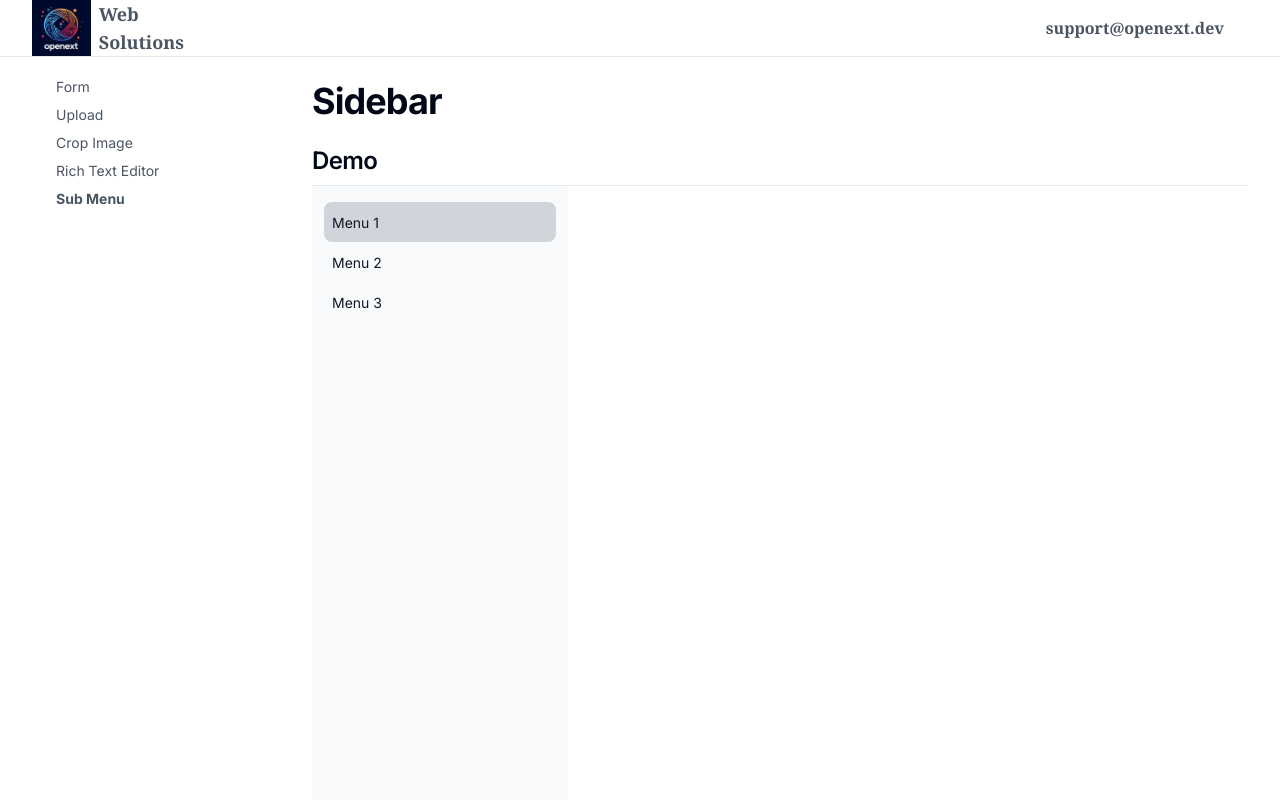
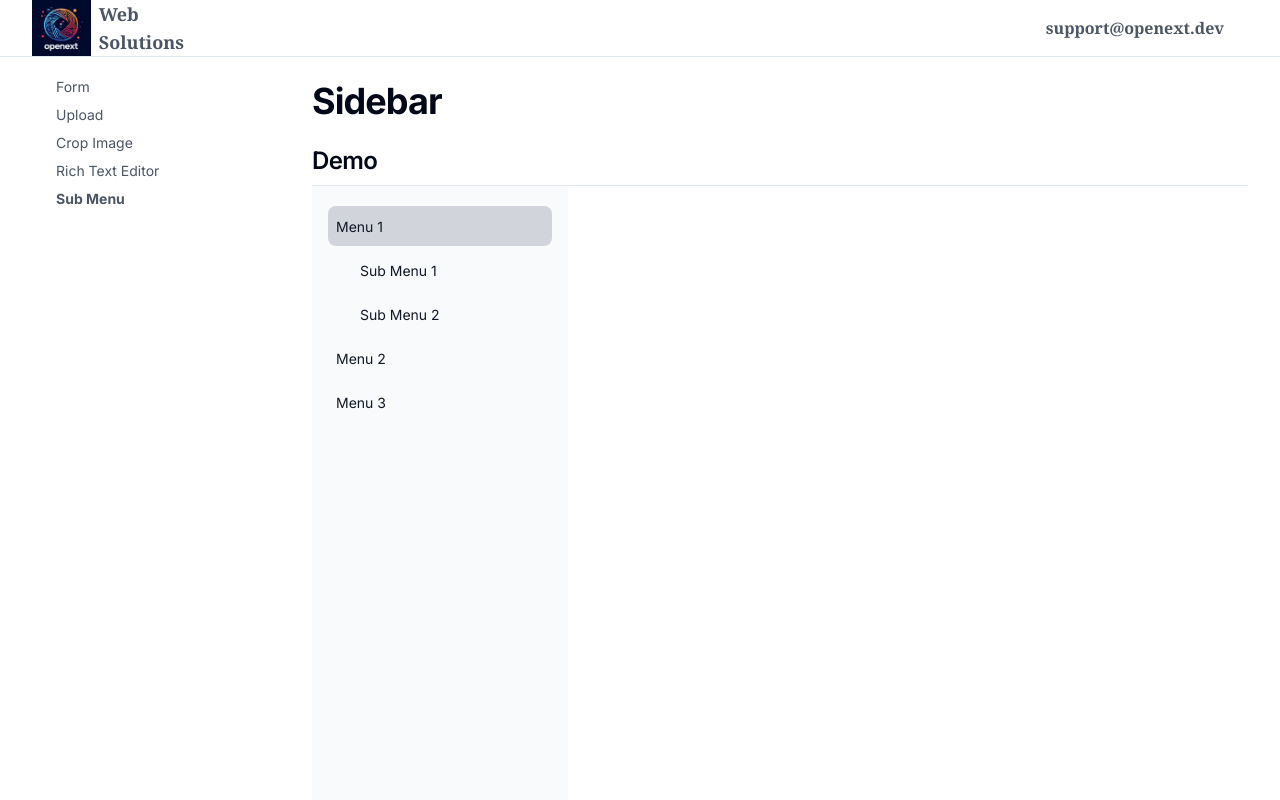
Before and after one commit to OpenExt-Labs/admin-panel-kit, a Next.js app: page /sub-menu in a window 1280 px wide. Shown: the top 800 px of the page. Built offline with nearby package versions, Linux system fonts and the light colour scheme.

Commit message:
Add active menu item

```diff
--- a/src/app/recoi-provider.tsx
+++ b/src/app/recoi-provider.tsx
@@ -6,6 +6,11 @@ export const activeMenu = atom({
   default: "menu-1",
 });
 
+export const activeMenuItems = atom({
+  key: "activeMenuItems",
+  default: ['menu-1'],
+});
+
 export default function RecoilProvider({ children }: any) {
   return <RecoilRoot>{children}</RecoilRoot>;
 }
--- a/src/app/sub-menu/item.tsx
+++ b/src/app/sub-menu/item.tsx
@@ -1,15 +1,27 @@
 'use client'
 import React, { use } from 'react'
-import { activeMenu } from '../recoi-provider'
+import { activeMenu, activeMenuItems } from '../recoi-provider'
 import { useRecoilState } from 'recoil'
 import { MenuItem } from './sub-menu'
 
 const Item = ({ id, path, label }: MenuItem) => {
+  const [activeItems, setActiveMenuItems] = useRecoilState(activeMenuItems)
   const [activeMenuItem, setActiveMenuItem] = useRecoilState(activeMenu)
   return (
     <div
-      onClick={() => setActiveMenuItem(id)}
-      className={`items-center p-2 text-gray-900 rounded-lg dark:text-white ${activeMenuItem === id ? 'bg-gray-300' : 'hover:bg-gray-100 dark:hover:bg-gray-700 hover:cursor-pointer'}`}>
+      onClick={
+        () => {
+          console.log('id: ', id)
+          setActiveMenuItem(id)
+          setActiveMenuItems((activeItems: string[]) => {
+            if (activeItems.includes(id)) {
+              return activeItems.filter((activeItem: string) => activeItem !== id)
+            }
+            return [...activeItems, id]
+          })
+        }
+      }
+      className={`m-1 items-center p-2 text-gray-900 rounded-lg dark:text-white ${activeMenuItem === id ? 'bg-gray-300' : 'hover:bg-gray-100 dark:hover:bg-gray-700 hover:cursor-pointer'}`}>
       <span className="text-sm">{label}</span>
     </div>
   )
--- a/src/app/sub-menu/list-item.tsx
+++ b/src/app/sub-menu/list-item.tsx
@@ -1,23 +1,32 @@
+'use client'
+
 import React from 'react'
 import Item from './item'
+import { MenuItem } from './sub-menu'
+import { activeMenuItems } from '../recoi-provider'
+import { RecoilState, useRecoilState } from 'recoil'
 
-function ListItems({ items }: { items: any }) {
+function ListItems({ item }: { item: MenuItem }) {
+
+  const [activeItems, setActiveMenuItems] = useRecoilState(activeMenuItems)
+
+  const activeMenuItem = activeItems.find((activeItem: string) => activeItem === item.id)
+
   return (
-    <div>
+    <div className=''>
+      <Item id={item.id} path={item.path} label={item.label} />
+      <div className='pl-6'>
         {
-        items.map((item: any) => {
+          activeMenuItem === item.id && item.subItems?.map((item: any) => {
             return (
               <div key={item.path}>
-              <Item path={item.path} label={item.label} />
-              {
-                item.subItems.length > 0 &&
-                <ListItems items={item.subItems} />
-              }
+                <Item id={item.id} path={item.path} label={item.label} />
               </div>
             )
           })
         }
       </div>
+    </div>
   )
 }
 
--- a/src/app/sub-menu/sub-menu.tsx
+++ b/src/app/sub-menu/sub-menu.tsx
@@ -3,6 +3,7 @@
 import Link from 'next/link'
 import React from 'react'
 import Item from './item'
+import ListItems from './list-item'
 
 
 const menu = [
@@ -67,6 +68,9 @@ function SubMenu() {
       <div className='h-full px-3 py-4 overflow-y-auto bg-gray-50 dark:bg-gray-800'>
         {
           menu.map((item: any) => {
+            if (item.subItems.length > 0) {
+              return <ListItems key={item.id} item={item} />
+            }
             return (
               <div key={item.path}>
                 <Item id={item.id} path={item.path} label={item.label} />
```
Lines whose indentation alone changed are shown as unchanged.
